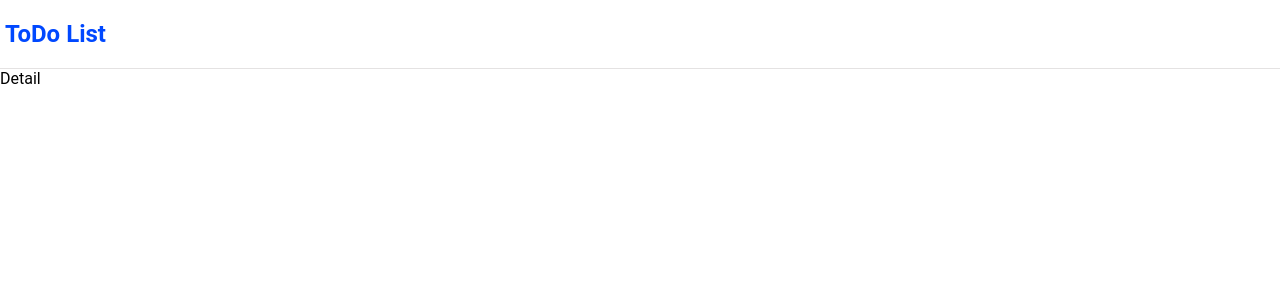
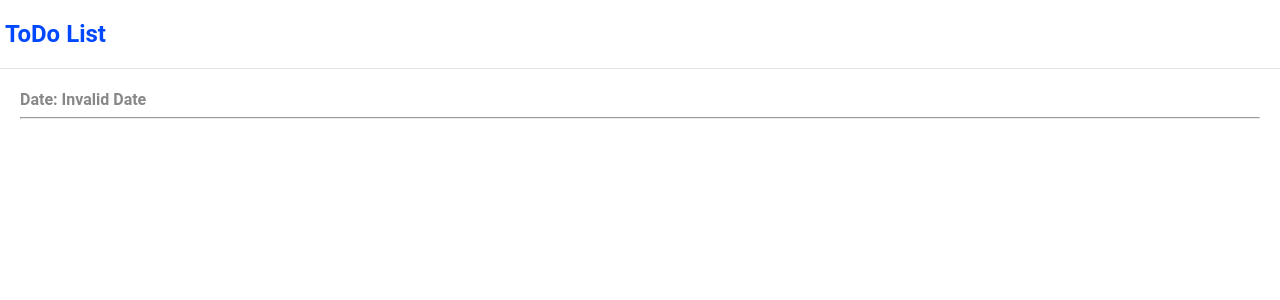
Before and after one commit to Tap-Kim/wanted-pre-onboarding-challenge-fe-1, a React (Create React App) app: page /todo/1 in a window 1280 px wide. Shown: the top 300 px of the page. Built offline with nearby package versions, Linux system fonts and the light colour scheme; no server answers.

Commit message:
TODO 상세 화면 구현

```diff
--- a/src/api/todo.api.ts
+++ b/src/api/todo.api.ts
@@ -6,18 +6,12 @@ import {
 } from 'interface/api.interface';
 import core from './index.api';
 
-export const getTodos = async () => {
-	return core.get<TodosResponse>(`${ROUTE_URL.TODO}`);
-};
-
-export const deleteTodo = async (id: string) => {
-	return core.delete<TodosResponse>(`${ROUTE_URL.TODO}/${id}`);
-};
-
-export const createTodo = async (param: TodosRequest) => {
-	return core.post<TodoResponse>(`${ROUTE_URL.TODO}`, param);
-};
-
-export const updateTodo = async (param: TodosRequest) => {
-	return core.put<TodosResponse>(`${ROUTE_URL.TODO}/${param.id}`, param);
-};
+export const getTodo = (id: string) =>
+	core.get<TodoResponse>(`${ROUTE_URL.TODO}/${id}`);
+export const getTodos = () => core.get<TodosResponse>(`${ROUTE_URL.TODO}`);
+export const deleteTodo = (id: string) =>
+	core.delete<TodosResponse>(`${ROUTE_URL.TODO}/${id}`);
+export const createTodo = (param: TodosRequest) =>
+	core.post<TodoResponse>(`${ROUTE_URL.TODO}`, param);
+export const updateTodo = (param: TodosRequest) =>
+	core.put<TodosResponse>(`${ROUTE_URL.TODO}/${param.id}`, param);
--- a/src/components/Todo/Detail/Detail.tsx
+++ b/src/components/Todo/Detail/Detail.tsx
@@ -1,26 +1,43 @@
 /** @jsxImportSource @emotion/react */
-import dayjs from 'dayjs';
-import { ItemWrapper } from './style';
 
+import { getTodo } from 'api/todo.api';
+import { AxiosError } from 'axios';
+import { Todo } from 'interface/todo.interface';
+import React, { useEffect, useState } from 'react';
+import { formatDate } from 'utils/util';
+import { Header, Section, Wrapper } from './style';
+
+const initValue: Todo = {
+	title: '',
+	content: '',
+	id: '',
+	createdAt: '',
+	updatedAt: '',
+};
 function Detail() {
-	// eslint-disable-next-line react/react-in-jsx-scope
-	return <div>Detail</div>;
+	const [{ title, content, createdAt }, setTodo] = useState(initValue);
+	useEffect(() => {
+		onCallTodo();
+	}, []);
 
-	// const create = dayjs(createdAt, 'YYYY-MM-DD HH:mm:ss').format('YY-MM-DD');
-	// const update = dayjs(updatedAt, 'YYYY-MM-DD HH:mm:ss').format('YY-MM-DD');
-	// return (
-	// 	<li
-	// 		css={ItemWrapper}
-	// 		role="presentation"
-	// 		data-id={id}
-	// 		onClick={handleClickTodo}
-	// 	>
-	// 		<div className="todo_title">{title}</div>
-	// 		<div className="todo_content">{content}</div>
-	// 		<div className="todo_create_at">{create}</div>
-	// 		<div className="todo_update_at">{update}</div>
-	// 	</li>
-	// );
+	const onCallTodo = async () => {
+		const id = window.location.pathname.substring(6);
+		const { data: todoResponse } = await getTodo(id);
+		setTodo(todoResponse);
+	};
+
+	return (
+		<div css={Wrapper}>
+			<div css={Header}>
+				<h1>{title}</h1>
+				<p className="header_date">Date: {formatDate(createdAt)}</p>
+				<hr />
+			</div>
+			<section css={Section}>
+				<p>{content}</p>
+			</section>
+		</div>
+	);
 }
 
 export default Detail;
--- a/src/components/Todo/Detail/style.ts
+++ b/src/components/Todo/Detail/style.ts
@@ -1,49 +1,29 @@
 import { css } from '@emotion/react';
-import { _flexbox, _size } from 'styles/mixin.style';
+import { _size } from 'styles/mixin.style';
 
-export const TodoCommonStyle = css`
-	${_size('80vw', '50px')}
-	padding: 20px;
-	margin: 5px;
+export const Wrapper = css`
+	height: auto;
+	min-height: calc(100vh - 70px);
+	overflow: auto;
 
-	font-weight: 800;
-	font-size: larger;
+	align-items: center;
 
-	border-radius: 15px;
+	padding: 0px 20px;
 `;
 
-export const TodoWidthStyle = css`
-	.todo_title {
-		width: 150px;
+export const Header = css`
+	h1 {
 	}
-	.todo_content {
-		width: 350px;
-	}
-	.todo_create_at {
-		width: 130px;
-	}
-	.todo_update_at {
-		width: 130px;
+
+	.header_date {
+		color: #4d4d4dab;
+		font-weight: 600;
+		margin: 0;
 	}
 `;
 
-export const ItemWrapper = css`
-	${TodoCommonStyle}
-	${_flexbox()}
-	${TodoWidthStyle}
-
-
-	background-color: #ffc883b0;
-
-	cursor: pointer;
-
-	:active {
-		background-color: #ffd583f5;
-		color: #ffffff;
-		border-bottom: 2px solid #000000;
-		box-shadow: 0px 2px 2px 0px #686868;
-	}
-
-	span {
+export const Section = css`
+	p {
+		font-size: large;
 	}
 `;
--- a/src/components/Todo/TodoListItem/TodoListItem.tsx
+++ b/src/components/Todo/TodoListItem/TodoListItem.tsx
@@ -1,5 +1,5 @@
 /** @jsxImportSource @emotion/react */
-import { ListItem } from 'interface/todo.interface';
+import { Todo } from 'interface/todo.interface';
 import React, { ChangeEvent, MouseEventHandler } from 'react';
 import { formatDate } from 'utils/util';
 import { ItemWrapper } from './style';
@@ -7,8 +7,8 @@ import { ItemWrapper } from './style';
 const deleteIcon = `${process.env.PUBLIC_URL}/icons/delete.png`;
 const editIcon = `${process.env.PUBLIC_URL}/icons/edit.png`;
 
-interface Props extends ListItem {
-	handleClickTodo: MouseEventHandler<HTMLLIElement>;
+interface Props extends Todo {
+	handleClickTodo: (id: string) => void;
 	handleDelete: MouseEventHandler<HTMLImageElement>;
 	handleEdit: MouseEventHandler<HTMLImageElement>;
 	handleChange: (
@@ -36,7 +36,7 @@ function TodoListItem({
 			css={ItemWrapper}
 			role="presentation"
 			data-id={id}
-			onClick={handleClickTodo}
+			onClick={() => handleClickTodo(id)}
 		>
 			<div className="todo_title">
 				{isEdit ? (
--- a/src/hooks/useTodo.ts
+++ b/src/hooks/useTodo.ts
@@ -1,6 +1,6 @@
 import { createTodo, deleteTodo, getTodos, updateTodo } from 'api/todo.api';
 import { ErrorResult } from 'interface/api.interface';
-import { ListItem } from 'interface/todo.interface';
+import { Todo } from 'interface/todo.interface';
 import { ChangeEvent, MouseEvent, useEffect, useState } from 'react';
 import { useNavigate } from 'react-router-dom';
 import { useSetRecoilState } from 'recoil';
@@ -9,7 +9,7 @@ import { modalState } from 'recoil/modal.recoil';
 const useTodo = () => {
 	const navigate = useNavigate();
 	const setModal = useSetRecoilState(modalState);
-	const [todos, setTodos] = useState<ListItem[]>([]);
+	const [todos, setTodos] = useState<Todo[]>([]);
 
 	useEffect(() => {
 		onCallList();
@@ -109,8 +109,7 @@ const useTodo = () => {
 		setTodos(newTodos);
 	};
 
-	const handleClickTodo = (event: MouseEvent<HTMLLIElement>) => {
-		const { id } = (event.target as HTMLLIElement).dataset;
+	const handleClickTodo = (id: string) => {
 		navigate(`/todo/${id}`);
 	};
 
--- a/src/interface/api.interface.ts
+++ b/src/interface/api.interface.ts
@@ -1,4 +1,4 @@
-import { ListItem } from './todo.interface';
+import { Todo } from './todo.interface';
 
 export interface ErrorResult {
 	details: string;
@@ -15,11 +15,11 @@ export interface AuthResponse {
 }
 
 export interface TodosResponse {
-	data: ListItem[] | null;
+	data: Todo[] | null;
 }
 
 export interface TodoResponse {
-	data: ListItem;
+	data: Todo;
 }
 
 export interface TodosRequest {
--- a/src/interface/todo.interface.ts
+++ b/src/interface/todo.interface.ts
@@ -1,4 +1,4 @@
-export interface ListItem {
+export interface Todo {
 	title: string;
 	content: string;
 	id: string;
```
